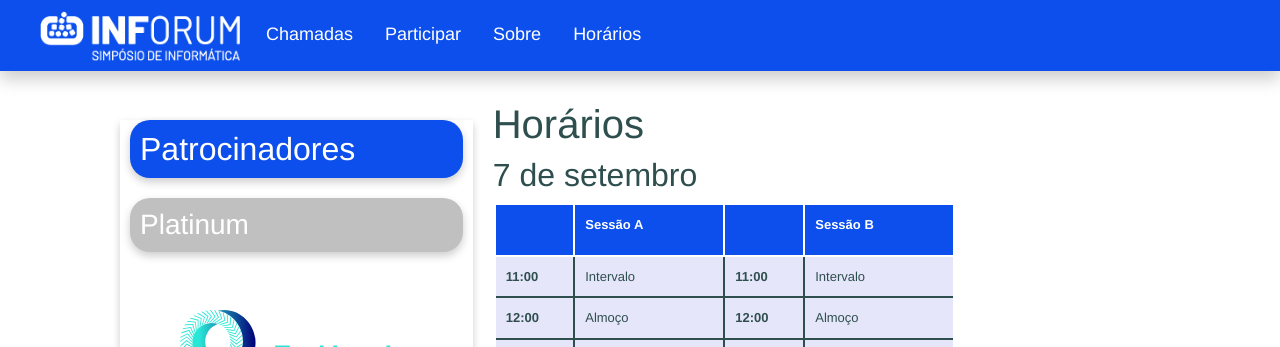
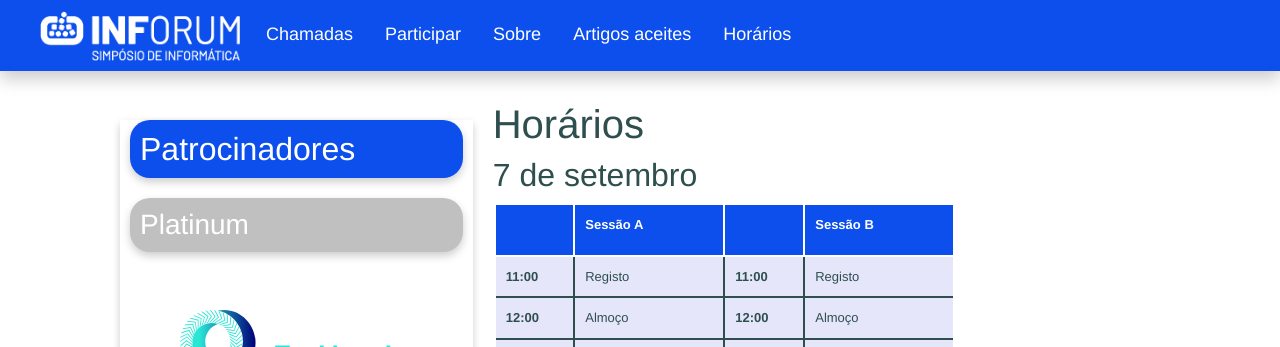
Before and after one commit to h4g0/Inforum2023, a React (Create React App) app: page /schedule in a window 1280 px wide. Shown: the top 347 px of the page. Built offline with nearby package versions, Linux system fonts and the light colour scheme.

Commit message:
changed menu

```diff
--- a/src/Main/Keynote.tsx
+++ b/src/Main/Keynote.tsx
@@ -13,7 +13,7 @@ function KeynoteP(props: any) {
             <div className="KeynoteP">
                 <img className="PersonImage" width="150" height="150" src={props.picture} alt="{props.name}'s photo"/>
                 <div>
-                <h4><a href={props.page}>{props.name}</a></h4>
+                <h4><a  style={{ textDecoration: 'none' }} href={props.page}>{props.name}</a></h4>
                     <p>{props.afiliation}</p>
 
                     <p>Apresentação: <h4>{props.title}</h4></p>
@@ -39,7 +39,7 @@ export function Keynote(props: any) {
 
                 <div className="InsideIntro">
 
-                    <KeynoteP name="Cristina Videira Lopes" picture={crista} afiliation="University of California, Irvine"
+                    <KeynoteP id="CristinaVideiraLopes" name="Cristina Videira Lopes" picture={crista} afiliation="University of California, Irvine"
                             page="https://www.ics.uci.edu/~lopes/"
                             bio="Cristina (Crista) Lopes é Chancellor's Professor na School of Information and Computer Sciences at University of California, Irvine, com interesses de investigação em Linguagens de Programação, Engenharia de Software e Ambientes Virtuais Distribuídos. É IEEE Fellow e ACM Distinguished Scientist. Ela é a vencedora do Prêmio Pizzigati de 2016 para Software de Interesse Público pelo seu trabalho na plataforma de mundo virtual OpenSimulator. O seu livro 'Exercises in Programming Style' recebeu críticas excelentes, incluindo ter sido escolhido como 'Livro Notável' pelas revisões do ACM Best of Computing."
                             title="O Fim da Programação (como a conhecemos)"
--- a/src/Main/Main.tsx
+++ b/src/Main/Main.tsx
@@ -121,12 +121,6 @@ export function Login(this: any, props: any) {
                     <p >Submissões</p>
                 </Link>
 
-                <Link to="/program">
-
-                <p>Artigos Aceites</p>
-
-                </Link>
-
                 </div>
                 </div>
 
@@ -224,6 +218,11 @@ export function Login(this: any, props: any) {
                 </div>
                 </div>
 
+                <Link to="/program">
+
+                <button>Artigos aceites</button>
+
+                </Link>
                 <Link to="/schedule">
 
                     <button>Horários</button>
--- a/src/Main/Schedule.tsx
+++ b/src/Main/Schedule.tsx
@@ -1,3 +1,4 @@
+import { Link } from 'react-router-dom'
 import './Main.css'
 import { Patreons } from './Patreons'
 
@@ -31,9 +32,9 @@ export function Schedule(props: any) {
 
                 <tr>
                     <td width={80}><b>11:00</b></td>
-                    <td width={150}>Intervalo</td>
+                    <td width={150}>Registo</td>
                     <td width={80}><b>11:00</b></td>
-                    <td width={150}>Intervalo</td>
+                    <td width={150}>Registo</td>
                 </tr>
 
                 <tr>
@@ -69,9 +70,9 @@ export function Schedule(props: any) {
 
                 <tr>
                     <td ><b>15:00</b></td>
-                    <td ><b><a style={{ textDecoration: 'none' }} href="/keynote">Keynote: Cristina Videira Lopes</a></b></td>
+                    <td ><Link style={{ textDecoration: 'none' }} to="/keynote"><b>Keynote: Cristina Videira Lopes</b></Link></td>
                     <td ><b>15:00</b></td>
-                    <td ><b><a style={{ textDecoration: 'none' }} href="/keynote">Keynote: Cristina Videira Lopes</a></b></td>
+                    <td ><Link style={{ textDecoration: 'none' }} to="/keynote"><b>Keynote: Cristina Videira Lopes</b></Link></td>
                 </tr>
 
                 <tr>
@@ -139,9 +140,9 @@ export function Schedule(props: any) {
 
                 <tr>
                     <td ><b>10:00</b></td>
-                    <td ><b><a style={{ textDecoration: 'none' }} href="/keynote">Keynote: Pedro Bizarro</a></b></td>
+                    <td ><Link style={{ textDecoration: 'none' }} to="/keynote"><b>Keynote: Pedro Bizarro</b></Link></td>
                     <td ><b>10:00</b></td>
-                    <td ><b><a style={{ textDecoration: 'none' }} href="/keynote">Keynote: Pedro Bizarro</a></b></td>
+                    <td ><Link style={{ textDecoration: 'none' }} to="/keynote"><b>Keynote: Pedro Bizarro</b></Link></td>
                 </tr>
 
 
```
Also changed, not shown: src/img/Organization/hugo.jpg.
